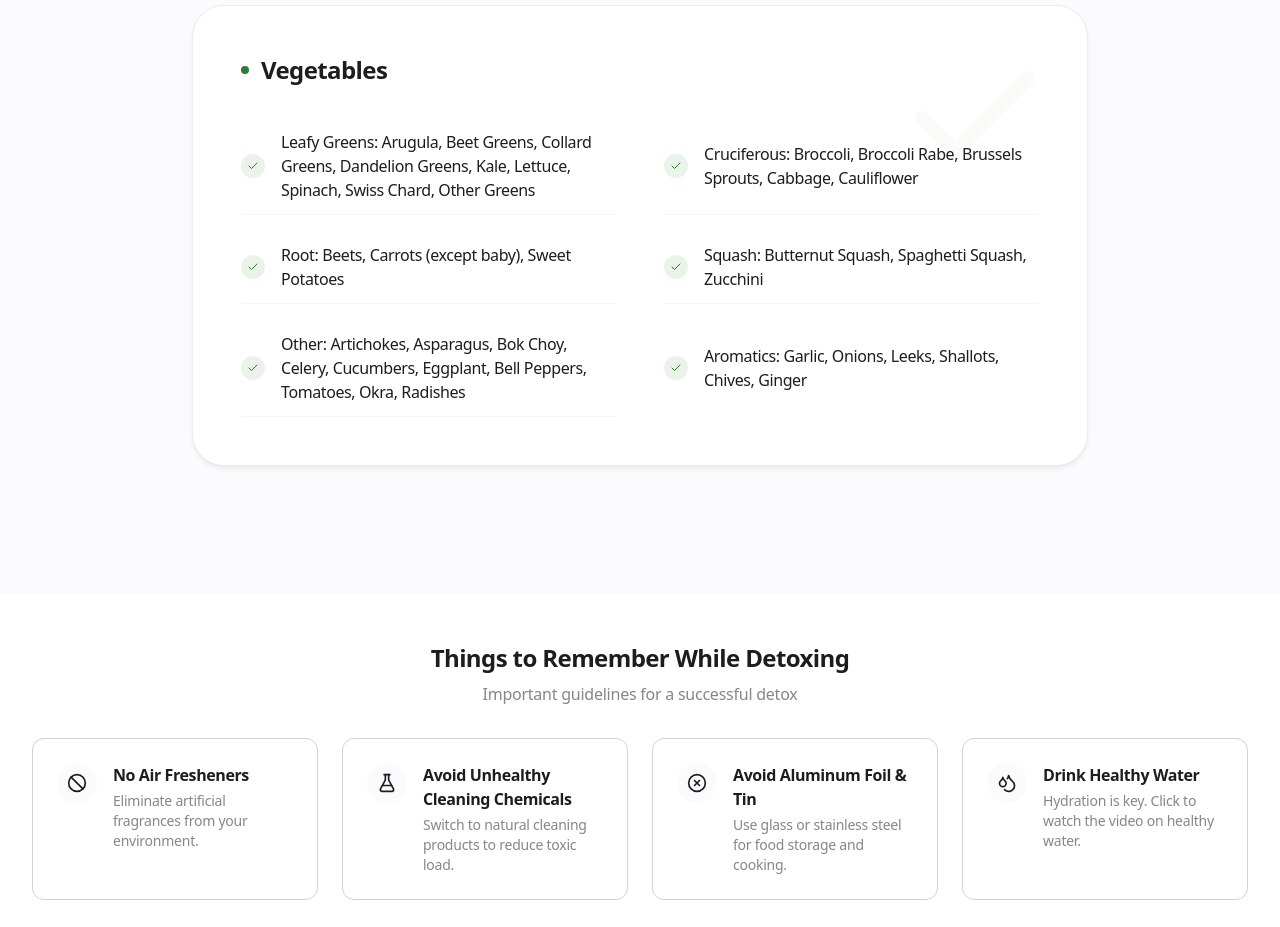
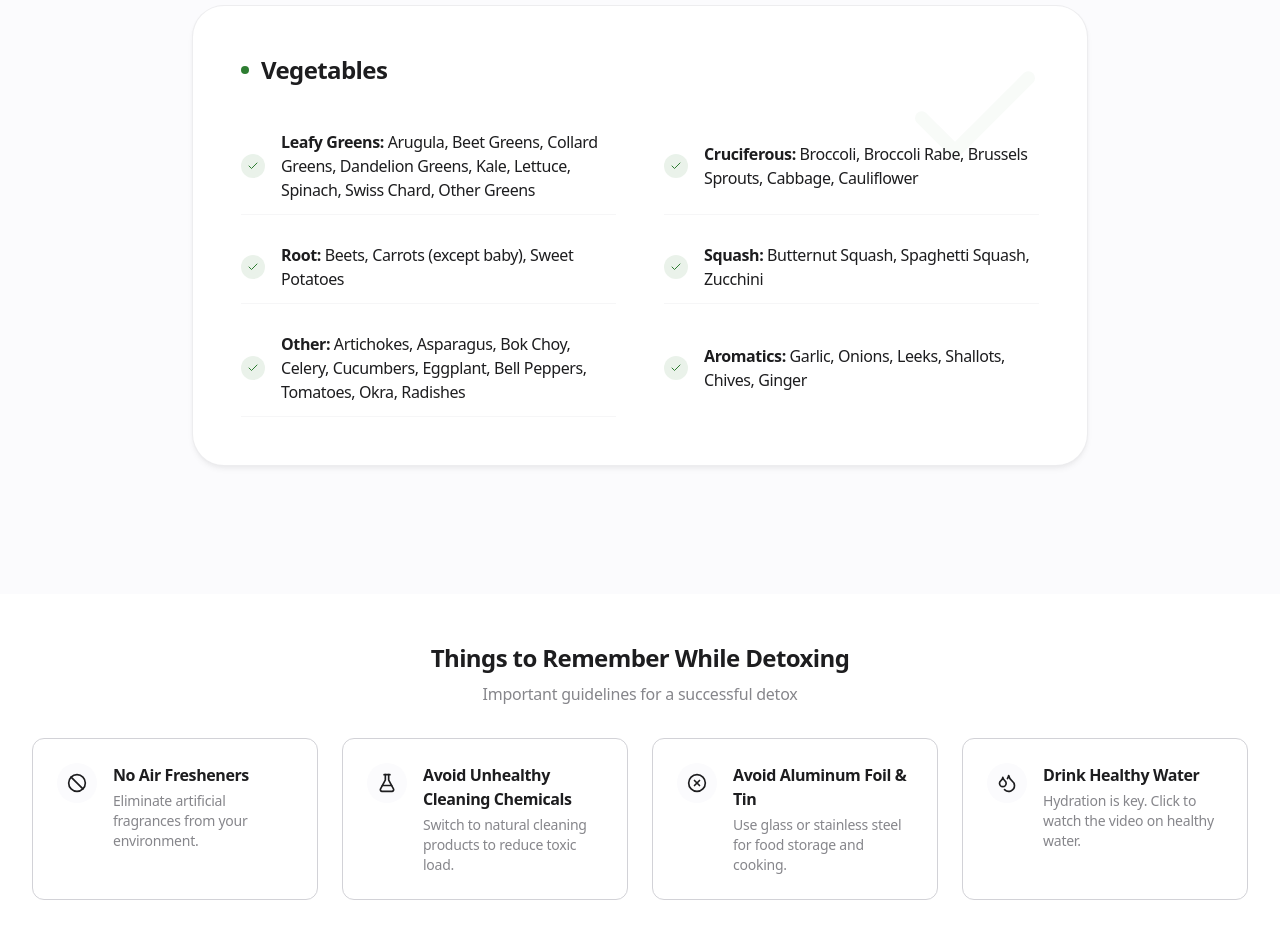
Before and after one commit to tszaks/marpe-detox-guide, a Next.js app: page / in a window 1280 px wide. Shown: the part 3400-4327 px from the top of the page. Built offline with nearby package versions, Linux system fonts and the light colour scheme.

Commit message:
Bold category labels before colon in Approved Foods section

```diff
--- a/src/components/home/ApprovedFoods.tsx
+++ b/src/components/home/ApprovedFoods.tsx
@@ -107,7 +107,16 @@ export function ApprovedFoods() {
                             <div className="h-6 w-6 rounded-full bg-[var(--brand-accent)]/10 flex items-center justify-center text-[var(--brand-accent)] group-hover:bg-[var(--brand-accent)] group-hover:text-white transition-colors duration-300 flex-shrink-0">
                               <Check className="h-3 w-3" />
                             </div>
-                            <span className="text-[var(--foreground)] font-medium tracking-tight">{item}</span>
+                            <span className="text-[var(--foreground)] tracking-tight">
+                              {item.includes(':') ? (
+                                <>
+                                  <span className="font-bold">{item.split(':')[0]}:</span>
+                                  <span className="font-normal">{item.split(':').slice(1).join(':')}</span>
+                                </>
+                              ) : (
+                                <span className="font-medium">{item}</span>
+                              )}
+                            </span>
                           </div>
                         ))}
                       </div>
```
